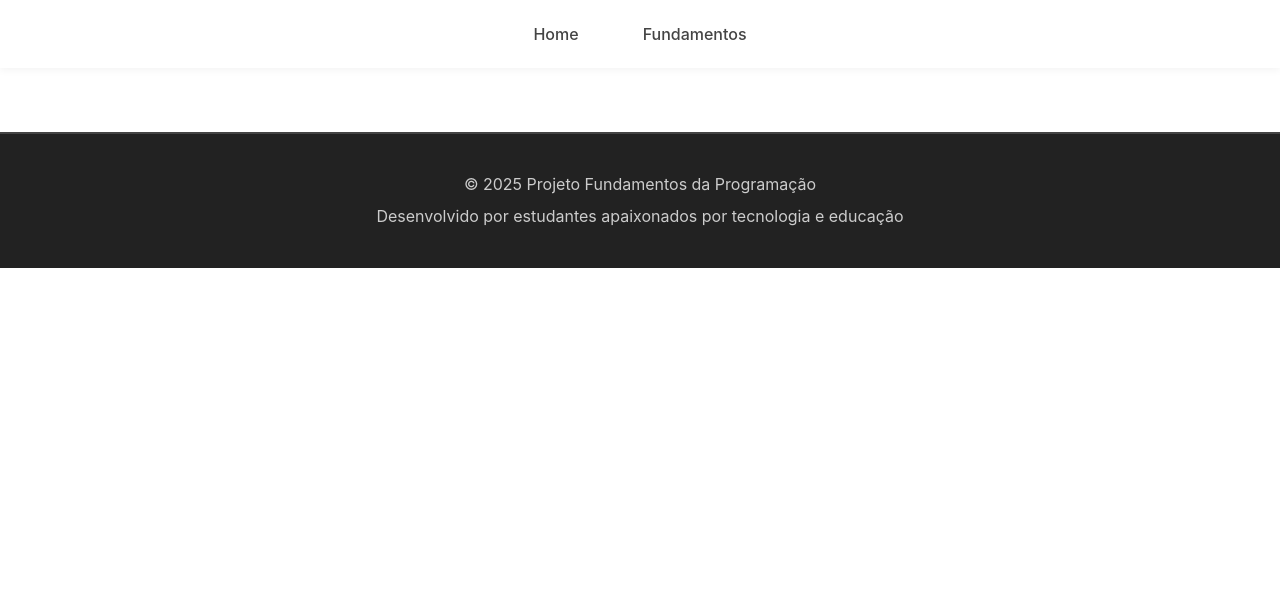
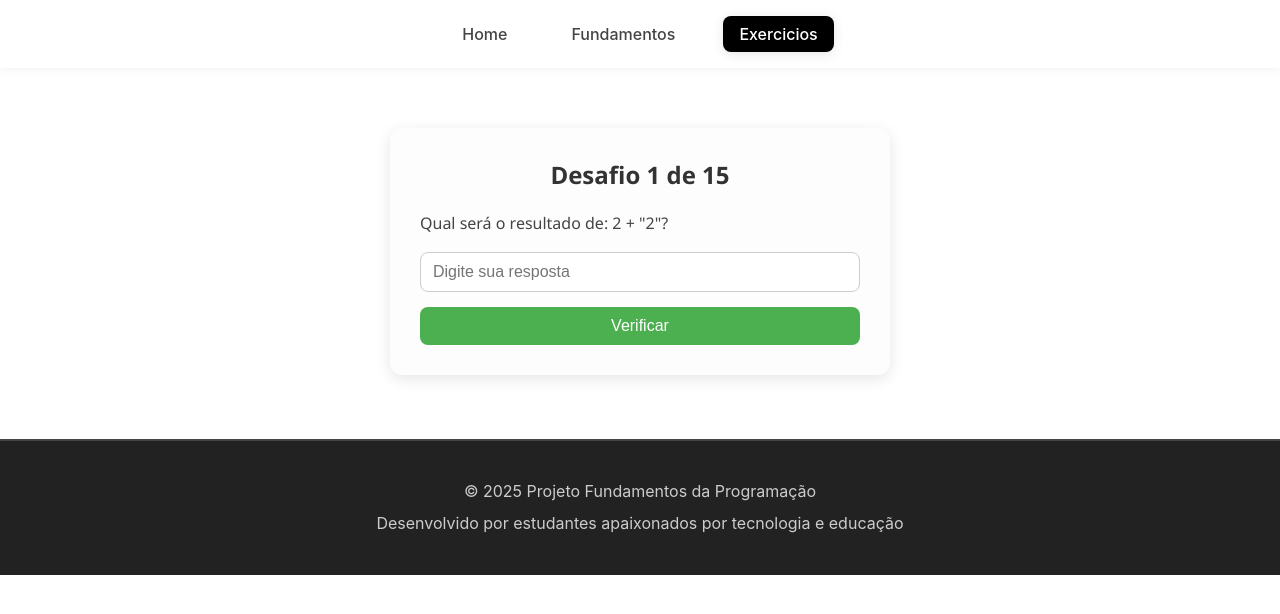
Before and after one commit to GuilhermeEijiY/Certificadora, a React (Create React App) app in the folder fundamentos/: page /Exercicios in a window 1280 px wide. Shown: the top 614 px of the page. Built offline with nearby package versions, Linux system fonts and the light colour scheme.

Commit message:
Implementando o prototipo da página de exercicios interativa

```diff
--- a/fundamentos/src/App.js
+++ b/fundamentos/src/App.js
@@ -10,6 +10,7 @@ import Home from './pages/Home';
 import Navbar from './components/Navbar';
 import Footer from './components/Footer';
 import Fundamentos from './pages/Fundamentos';
+import Exercicios from './pages/Exercicios';
 
 function App() {
   return (
@@ -19,6 +20,7 @@ function App() {
         <Routes>
           <Route path='/' element={<Home/>}/>
             <Route path='/Fundamentos' element={<Fundamentos/>}/>
+            <Route path='/Exercicios' element={<Exercicios/>}/>
         </Routes>
           <Footer />
       </BrowserRouter>
--- a/fundamentos/src/components/Navbar.js
+++ b/fundamentos/src/components/Navbar.js
@@ -11,6 +11,9 @@ const Navbar = () => {
         <NavLink to="/fundamentos" className={({ isActive }) => isActive ? "nav-link active" : "nav-link"}>
           Fundamentos
         </NavLink>
+        <NavLink to="/exercicios" className={({ isActive }) => isActive ? "nav-link active" : "nav-link"}>
+          Exercicios
+        </NavLink>
       </div>
     </nav>
   );
--- /dev/null
+++ b/fundamentos/src/pages/Exercicios.css
@@ -0,0 +1,65 @@
+.ex-container {
+    max-width: 500px;
+    margin: 60px auto;
+    padding: 30px;
+    background-color: #fdfdfd;
+    border-radius: 12px;
+    box-shadow: 0 4px 15px rgba(0, 0, 0, 0.1);
+    font-family: 'Segoe UI', sans-serif;
+  }
+
+  h2 {
+    margin-bottom: 20px;
+    font-size: 1.5rem;
+    text-align: center;
+    color: #333;
+  }
+
+  .pergunta {
+    margin-bottom: 15px;
+    font-weight: 500;
+    color: #444;
+  }
+
+  input[type="text"] {
+    width: 100%;
+    padding: 10px 12px;
+    margin-bottom: 15px;
+    border: 1px solid #ccc;
+    border-radius: 8px;
+    font-size: 1rem;
+  }
+
+  button {
+    width: 100%;
+    padding: 10px 0;
+    background-color: #4caf50;
+    color: white;
+    border: none;
+    border-radius: 8px;
+    font-size: 1rem;
+    cursor: pointer;
+    transition: background-color 0.2s;
+  }
+
+  button:hover {
+    background-color: #43a047;
+  }
+
+  .feedback {
+    margin-top: 15px;
+    padding: 10px;
+    border-radius: 8px;
+    text-align: center;
+    font-weight: bold;
+  }
+
+  .feedback.correto {
+    background-color: #e0f2f1;
+    color: #2e7d32;
+  }
+
+  .feedback.incorreto {
+    background-color: #ffebee;
+    color: #c62828;
+  }
--- /dev/null
+++ b/fundamentos/src/pages/Exercicios.js
@@ -0,0 +1,125 @@
+import React, { useState } from 'react';
+import './Exercicios.css';
+
+const perguntas = [
+  {
+    pergunta: 'Qual será o resultado de: 2 + "2"?',
+    validar: (res) => res.trim() === '22',
+  },
+  {
+    pergunta: 'Qual o valor de: true && false?',
+    validar: (res) => res.trim().toLowerCase() === 'false',
+  },
+  {
+    pergunta: 'Quantos elementos tem o array: [1, 2, 3].length?',
+    validar: (res) => res.trim() === '3',
+  },
+  {
+    pergunta: 'O que typeof null retorna?',
+    validar: (res) => res.trim().toLowerCase() === 'object',
+  },
+  {
+    pergunta: 'Qual o resultado de: "5" == 5?',
+    validar: (res) => res.trim().toLowerCase() === 'true',
+  },
+  {
+    pergunta: 'Qual o resultado de: [] == false?',
+    validar: (res) => res.trim().toLowerCase() === 'true',
+  },
+  {
+    pergunta: 'Qual a saída de: !!0?',
+    validar: (res) => res.trim().toLowerCase() === 'false',
+  },
+  {
+    pergunta: 'typeof NaN é?',
+    validar: (res) => res.trim().toLowerCase() === 'number',
+  },
+  {
+    pergunta: 'Qual o resultado de: "10" - 5?',
+    validar: (res) => res.trim() === '5',
+  },
+  {
+    pergunta: 'Qual o valor booleano de uma string vazia ("")?',
+    validar: (res) => res.trim().toLowerCase() === 'false',
+  },
+  {
+    pergunta: 'Qual o resultado de: 3 > 2 > 1?',
+    validar: (res) => res.trim().toLowerCase() === 'false',
+  },
+  {
+    pergunta: 'O que acontece se somar um número com undefined?',
+    validar: (res) => res.toLowerCase().includes('nan'),
+  },
+  {
+    pergunta: 'Qual é o resultado de: typeof []?',
+    validar: (res) => res.trim().toLowerCase() === 'object',
+  },
+  {
+    pergunta: 'Qual o resultado de: "true" == true?',
+    validar: (res) => res.trim().toLowerCase() === 'false',
+  },
+  {
+    pergunta: 'Qual o resultado de: 0 === false?',
+    validar: (res) => res.trim().toLowerCase() === 'false',
+  },
+];
+
+const Exercicios = () => {
+  const [indice, setIndice] = useState(0);
+  const [resposta, setResposta] = useState('');
+  const [feedback, setFeedback] = useState('');
+  const [acertou, setAcertou] = useState(null);
+
+  const atual = perguntas[indice];
+
+  const verificarResposta = () => {
+    const correto = atual.validar(resposta);
+
+    if (correto) {
+      setFeedback('✅ Correto! Avançando para o próximo...');
+      setAcertou(true);
+      setTimeout(() => {
+        setIndice((prev) => prev + 1);
+        setResposta('');
+        setFeedback('');
+        setAcertou(null);
+      }, 1200);
+    } else {
+      setFeedback('❌ Incorreto. Tente novamente!');
+      setAcertou(false);
+    }
+  };
+
+  if (indice >= perguntas.length) {
+    return (
+      <div className="ex-container">
+        <h2>🎉 Parabéns!</h2>
+        <p>Você concluiu todos os 15 exercícios de lógica em JavaScript!</p>
+      </div>
+    );
+  }
+
+  return (
+    <div className="ex-container">
+      <h2>Desafio {indice + 1} de {perguntas.length}</h2>
+      <p className="pergunta">{atual.pergunta}</p>
+
+      <input
+        type="text"
+        placeholder="Digite sua resposta"
+        value={resposta}
+        onChange={(e) => setResposta(e.target.value)}
+      />
+
+      <button onClick={verificarResposta}>Verificar</button>
+
+      {feedback && (
+        <div className={`feedback ${acertou ? 'correto' : 'incorreto'}`}>
+          {feedback}
+        </div>
+      )}
+    </div>
+  );
+};
+
+export default Exercicios;
```
